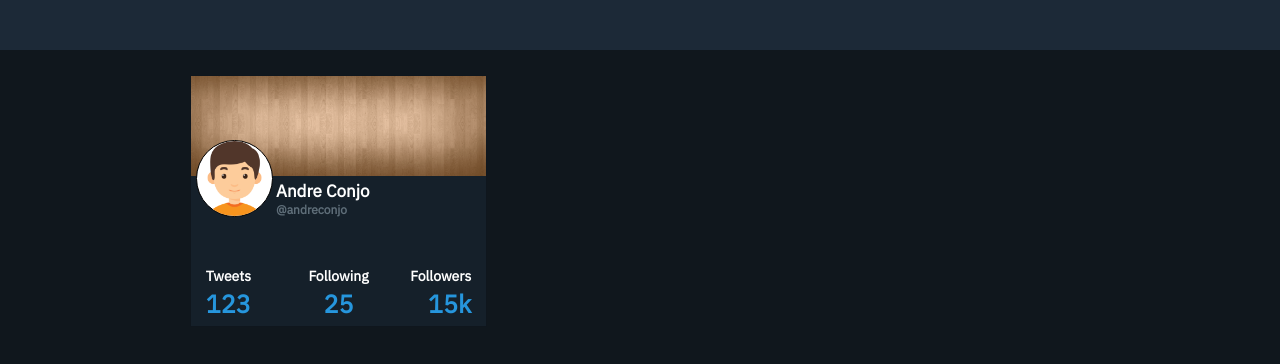
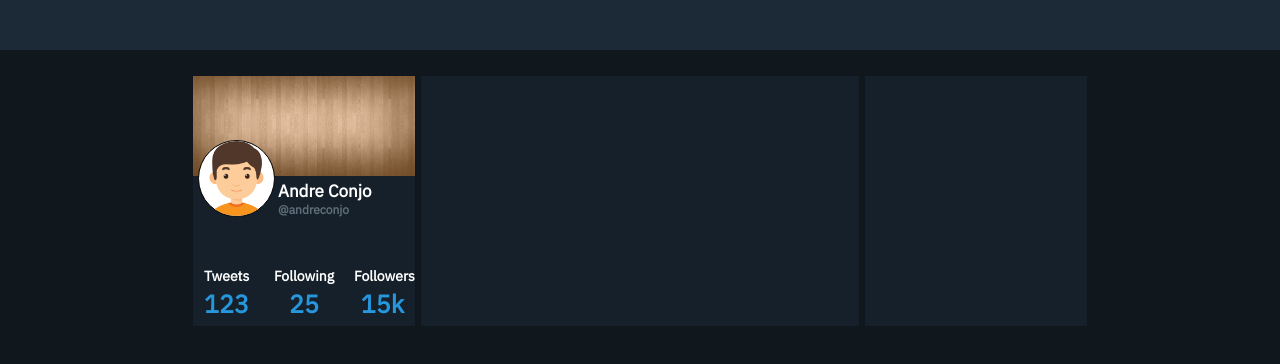
Before and after one commit to andreconjo/twitter-clone, an Angular app: page / in a window 1280 px wide. Shown: the top 364 px of the page. Built offline with nearby package versions, Linux system fonts and the light colour scheme.

Commit message:
new box has been added

```diff
--- a/src/app/app.component.html
+++ b/src/app/app.component.html
@@ -43,9 +43,13 @@
     </div>
   </div>
   <div class="column column-2">
+    <div class="box tweet">
 
+    </div>
   </div>
   <div class="column column-3">
+    <div class="box">
 
+    </div>
   </div>
 </div>
--- a/src/app/app.component.sass
+++ b/src/app/app.component.sass
@@ -8,15 +8,16 @@ header
 .container
     display: flex
     width: 100%
-    max-width: 900px
+    max-width: 70%
     margin: 0 auto
     justify-content: space-between
 
     .column
-      width: 33%
+      width: 25%
       &-1
           text-align: left
       &-2
+        width: 49%
         text-align: center
       &-3
         text-align: right
@@ -26,6 +27,9 @@ header
         border: 1px solid rgba(1, 1, 1, .3)
         height: 250px
         background: #15202a
+
+    .tweet
+        max-width: 100%
 
 .profile
 
```
